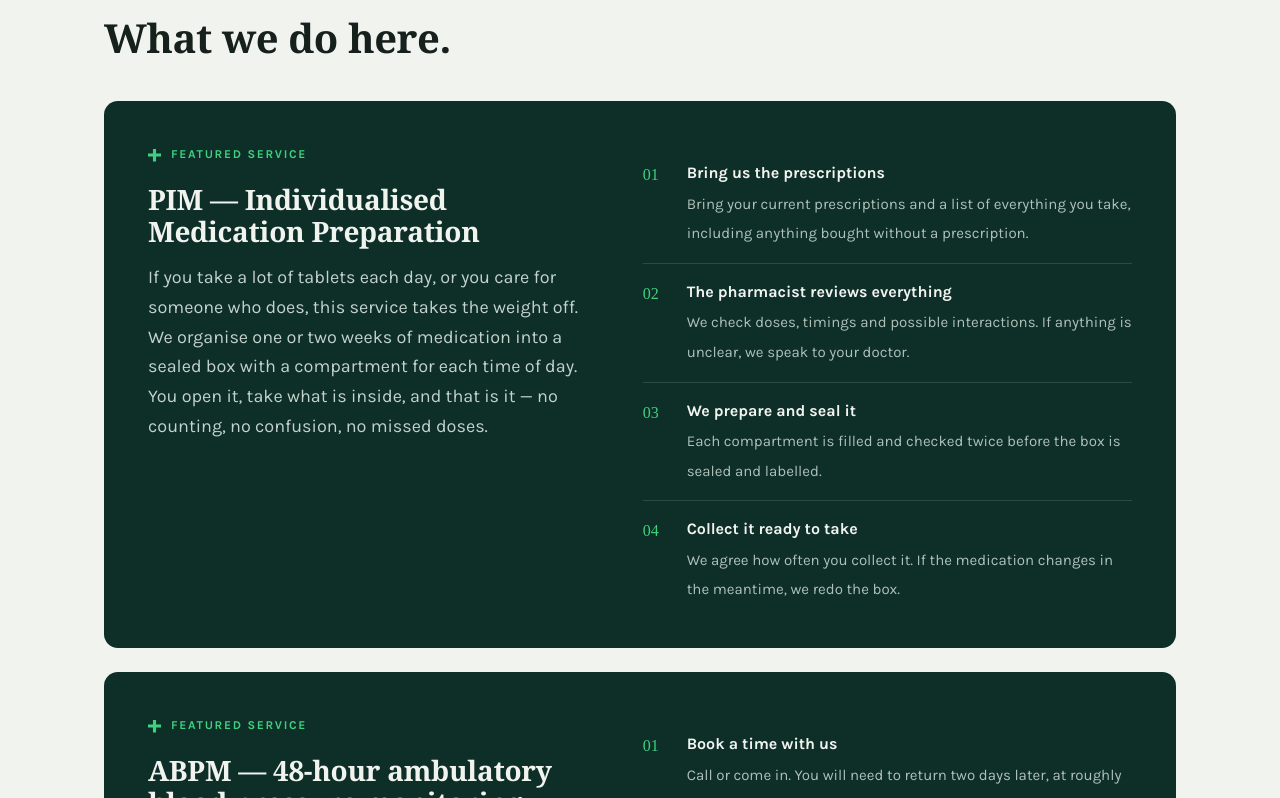
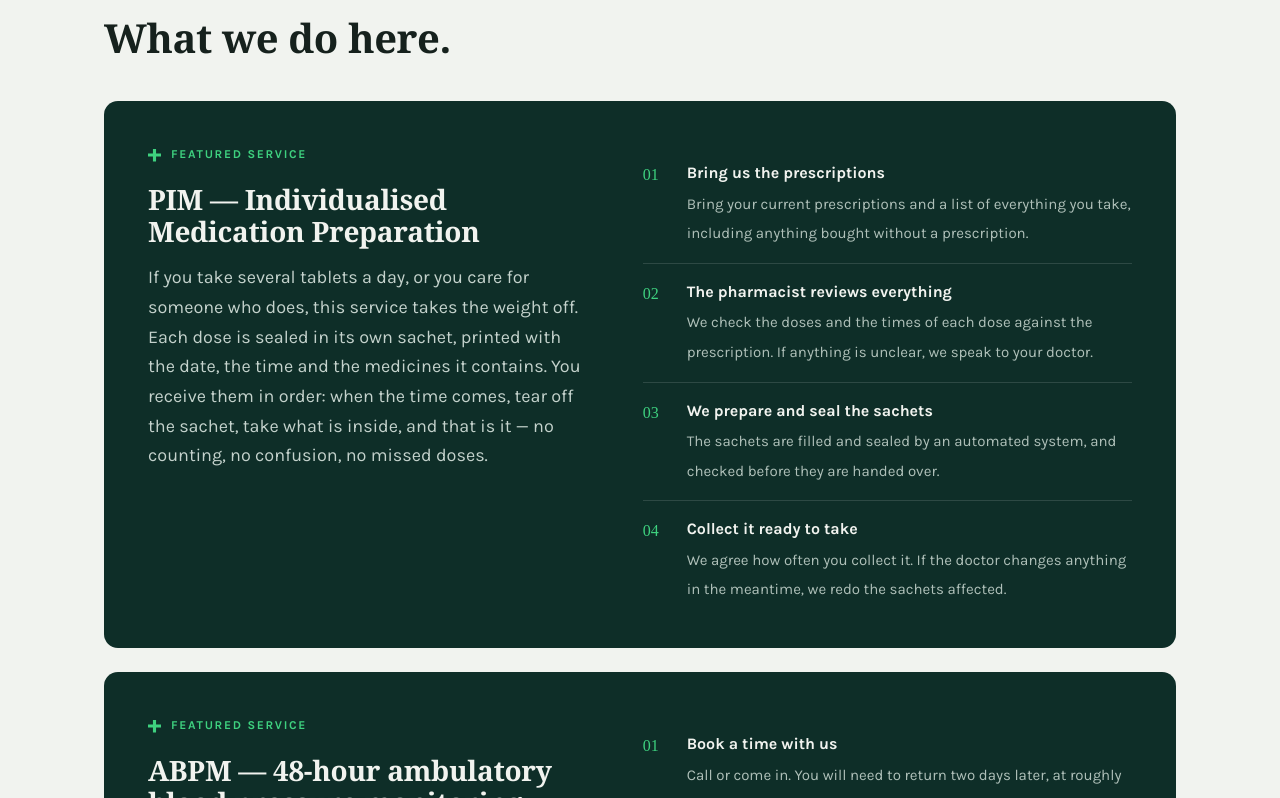
Before and after one commit to farmaciabarrocal/farmaciabarrocal.github.io, a plain HTML site: page index.html in a window 1280 px wide. Shown: the part 2314-3112 px from the top of the page. Drawn offline with Linux system fonts and the light colour scheme; a web font is replaced by a local one.

Commit message:
Add files via upload

```diff
--- a/index.html
+++ b/index.html
@@ -308,13 +308,13 @@ a{color:inherit}
       <div>
         <p class="eyebrow" data-en="Featured service">Serviço em destaque</p>
         <h3 data-en="PIM — Individualised Medication Preparation">PIM — Preparação Individualizada da Medicação</h3>
-        <p data-en="If you take a lot of tablets each day, or you care for someone who does, this service takes the weight off. We organise one or two weeks of medication into a sealed box with a compartment for each time of day. You open it, take what is inside, and that is it — no counting, no confusion, no missed doses.">Se toma muitos comprimidos por dia, ou se cuida de alguém que toma, este serviço tira-lhe o peso de cima. Organizamos a medicação de uma ou duas semanas numa caixa selada, com um compartimento para cada hora do dia. Abre, toma o que lá está, e pronto — sem contas, sem confusões, sem esquecimentos.</p>
+        <p data-en="If you take several tablets a day, or you care for someone who does, this service takes the weight off. Each dose is sealed in its own sachet, printed with the date, the time and the medicines it contains. You receive them in order: when the time comes, tear off the sachet, take what is inside, and that is it — no counting, no confusion, no missed doses.">Se toma vários comprimidos por dia, ou se cuida de alguém que toma, este serviço tira-lhe o peso de cima. Cada toma vai selada na sua própria saqueta, impressa com o dia, a hora e os medicamentos que contém. Recebe-as por ordem: chegada a hora, destaca a saqueta, toma o que lá está, e pronto — sem contas, sem confusões, sem esquecimentos.</p>
       </div>
       <ol class="passos">
         <li class="passo"><div><strong data-en="Bring us the prescriptions">Traga-nos as receitas</strong><span data-en="Bring your current prescriptions and a list of everything you take, including anything bought without a prescription.">Basta trazer as receitas atuais e a lista do que toma, incluindo o que comprou sem receita.</span></div></li>
-        <li class="passo"><div><strong data-en="The pharmacist reviews everything">O farmacêutico revê tudo</strong><span data-en="We check doses, timings and possible interactions. If anything is unclear, we speak to your doctor.">Confirmamos doses, horários e possíveis interações. Se houver alguma dúvida, falamos com o seu médico.</span></div></li>
-        <li class="passo"><div><strong data-en="We prepare and seal it">Preparamos e selamos</strong><span data-en="Each compartment is filled and checked twice before the box is sealed and labelled.">Cada compartimento é preenchido e conferido duas vezes antes de ser fechado e identificado.</span></div></li>
-        <li class="passo"><div><strong data-en="Collect it ready to take">Levanta pronta a tomar</strong><span data-en="We agree how often you collect it. If the medication changes in the meantime, we redo the box.">Combina connosco a periodicidade. Se a medicação mudar entretanto, refazemos a caixa.</span></div></li>
+        <li class="passo"><div><strong data-en="The pharmacist reviews everything">O farmacêutico revê tudo</strong><span data-en="We check the doses and the times of each dose against the prescription. If anything is unclear, we speak to your doctor.">Confirmamos as doses e os horários de cada toma face à prescrição. Se houver alguma dúvida, falamos com o seu médico.</span></div></li>
+        <li class="passo"><div><strong data-en="We prepare and seal the sachets">Preparamos e selamos as saquetas</strong><span data-en="The sachets are filled and sealed by an automated system, and checked before they are handed over.">As saquetas são preenchidas e seladas por um sistema automatizado, e conferidas antes de lhe serem entregues.</span></div></li>
+        <li class="passo"><div><strong data-en="Collect it ready to take">Levanta pronta a tomar</strong><span data-en="We agree how often you collect it. If the doctor changes anything in the meantime, we redo the sachets affected.">Combina connosco a periodicidade. Se o médico alterar alguma coisa entretanto, refazemos as saquetas em causa.</span></div></li>
       </ol>
     </div>
 
@@ -440,7 +440,7 @@ var HORARIO = [
   { pt:"Sábado",        en:"Saturday",  periodos: [["09:00","13:00"]] }
 ];
 
-/* Fechar automaticamente nos feriados nacionais? true = sim, false = não. */
+/* Fechar automaticamente nos feriados? true = sim, false = não. */
 var FECHA_NOS_FERIADOS = true;
 
 /* =========================================================================
@@ -464,14 +464,14 @@ var T = {
        reabre:function(h){return "Reabrimos hoje às "+h+".";},
        amanha:function(h){return "Abrimos amanhã às "+h+".";},
        outro:function(d,h){return "Abrimos "+d.toLowerCase()+" às "+h+".";},
-       notaFeriados:"Encerramos nos feriados nacionais." },
+       notaFeriados:"Encerramos nos feriados." },
   en:{ fechado:"Closed", hoje:" · today", aberto:"We are open", fechadoTit:"We are closed",
        feriado:"Today is a public holiday. ",
        fechamos:function(h){return "We close at "+h+".";},
        reabre:function(h){return "We reopen today at "+h+".";},
        amanha:function(h){return "We open tomorrow at "+h+".";},
        outro:function(d,h){return "We open on "+d+" at "+h+".";},
-       notaFeriados:"We are closed on Portuguese public holidays." }
+       notaFeriados:"We are closed on public holidays." }
 };
 
 function paraMinutos(h){ var p=h.split(":"); return (+p[0])*60+(+p[1]); }
```
